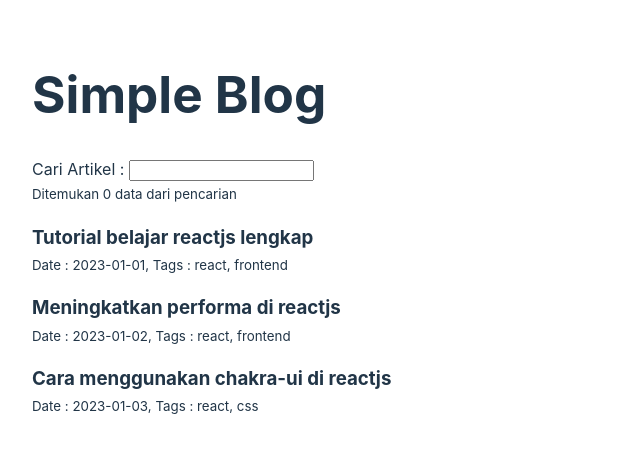
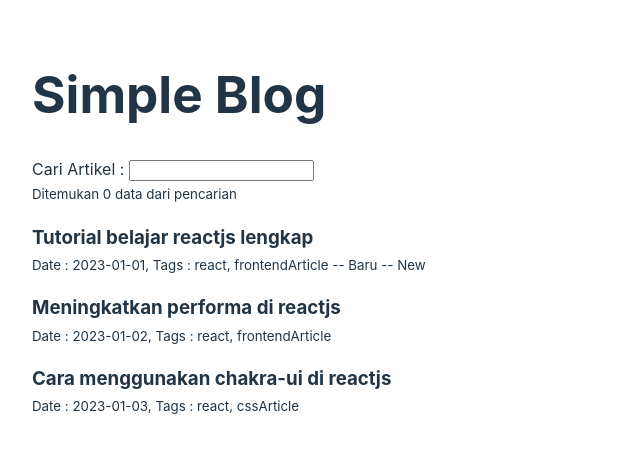
Before and after one commit to bramastyapp/react-fundamental, a React (Vite) app: page / in a window 1280 px wide. Shown: the top 452 px of the page, without its empty margins (0-640 px from the left). Built offline with nearby package versions, Linux system fonts and the light colour scheme.

Commit message:
learn: Conditional Rendering

```diff
--- a/src/components/Article.jsx
+++ b/src/components/Article.jsx
@@ -1,9 +1,18 @@
+const ArticleStatus = ({ isNew }) => {
+  return isNew && <span> -- Baru</span>;
+};
+const NewArticle = () => {
+  return <span> -- New</span>;
+};
 function Article(props) {
   return (
     <>
       <h3>{props.title}</h3>
       <small>
         Date : {props.date}, Tags : {props.tags.join(", ")}
+        Article
+        <ArticleStatus isNew={props.isNew} />
+        {props.isNew && <NewArticle />}
       </small>
       <br />
     </>
```
